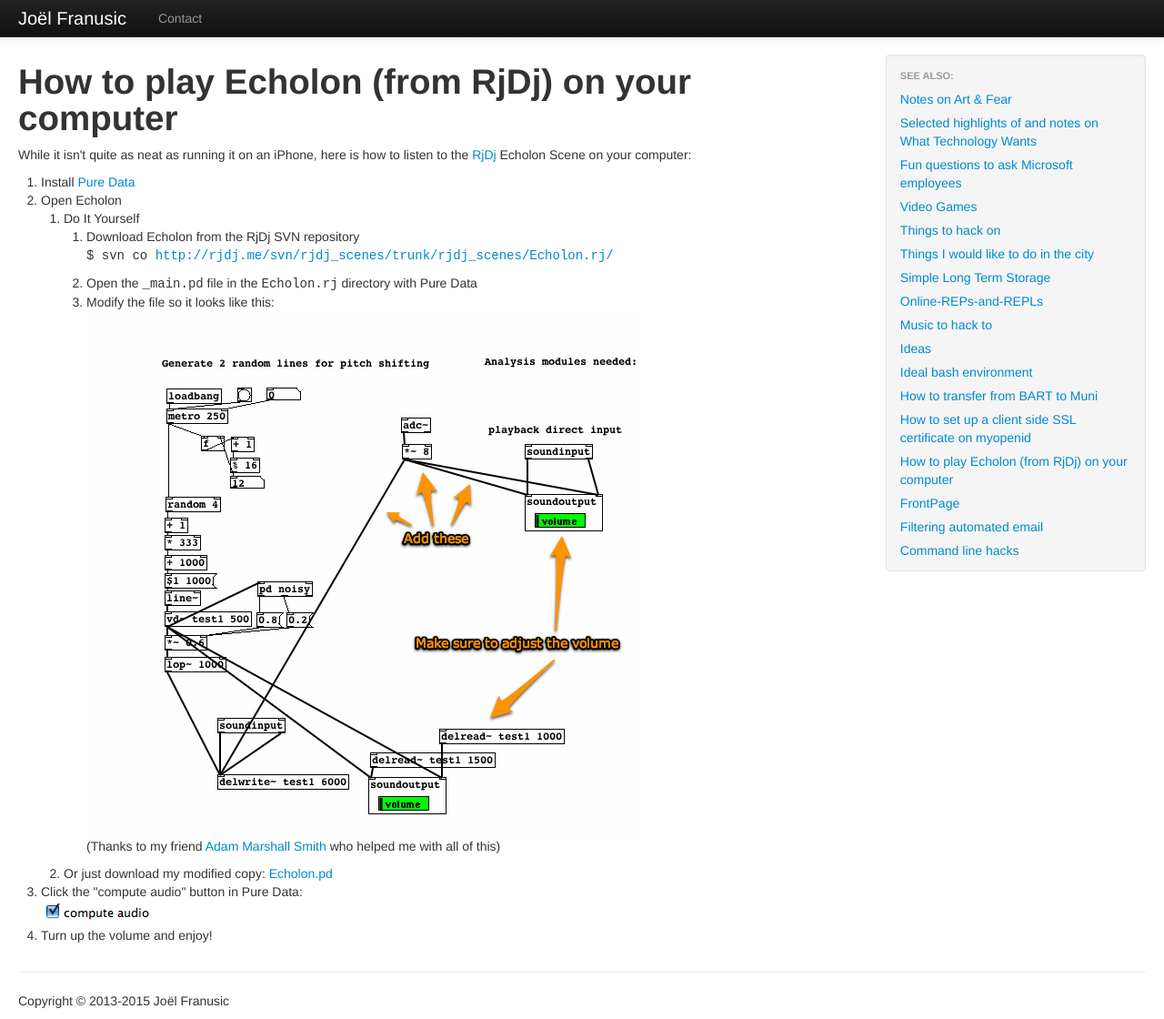
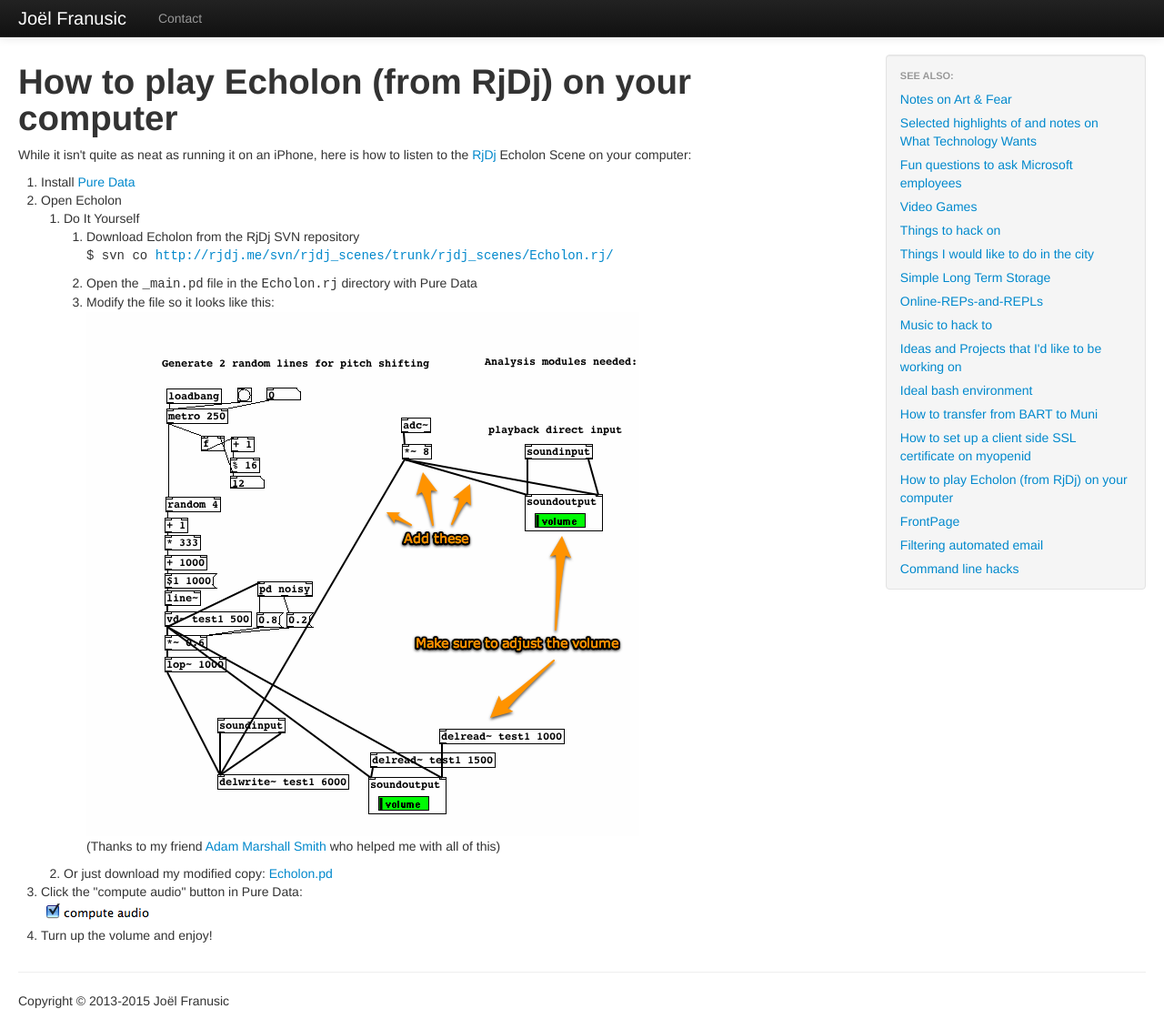
Before and after one commit to jpf/jpf.github.io, a Jekyll site: the page built from _posts/2013-05-20-How_to_play_RjDj_Echolon_scene_on_your_computer.html, in a window 1280 px wide and 1120 px high. Shown: the whole window at 91% size. Built offline with Jekyll 4.4.1, drawn with Linux system fonts in a browser that asks for light colours; nearby versions of some CDN libraries.

Commit message:
Tweak old content

```diff
--- a/_posts/2013-05-20-How_to_play_RjDj_Echolon_scene_on_your_computer.html
+++ b/_posts/2013-05-20-How_to_play_RjDj_Echolon_scene_on_your_computer.html
@@ -16,7 +16,7 @@
             </li>
             <li>Open the <span style="font-family: 'Courier New';">_main.pd</span> file in the <span style="font-family: 'Courier New';">Echolon.rj</span> directory with Pure Data</li>
             <li>
-	        Modify the file so it looks like this: <br/><img src="assets/Echolon.pd.png">
+	        Modify the file so it looks like this: <br/><img src="/assets/Echolon.pd.png">
                 <p>(Thanks to my friend <a href="http://adamsmith.as">Adam Marshall Smith</a> who helped me with all of this)</p>
             </li>
         </ol>
@@ -26,7 +26,7 @@
     </li>
     <li>
         Click the "compute audio" button in Pure Data:<br/>
-        <img src="assets/Pd_compute_audio.png">
+        <img src="/assets/Pd_compute_audio.png">
     </li>
     <li>Turn up the volume and enjoy!</li>
 </ol>
--- a/_posts/2013-05-20-How_to_transfer_from_BART_to_Muni.html
+++ b/_posts/2013-05-20-How_to_transfer_from_BART_to_Muni.html
@@ -16,8 +16,8 @@
     <li>Get off at the <a href="http://en.wikipedia.org/wiki/Powell_Street_Station">Powell Street Station</a></li>
     <li>Take the elevator up 2 floors, as if you are going to exit the station.</li>
     <li>
-        Take MUNI Transfer Ticket from Muni Transfer Machine
-        <img src="assets/muni-transfer-machine.jpg" width="150" height="200">
+        Take MUNI Transfer Ticket from Muni Transfer Machine<br>
+        <img src="/assets/muni-transfer-machine.jpg" width="150" height="200">
     </li>
     <li>Make sure you have $1.25 in coins.
     <p>If you don't have coins, go to a BART ticket booth, and use the button in the lower right hand corner to change a $1 bill into quarters.</p>
--- a/_posts/2013-05-20-Ideas.html
+++ b/_posts/2013-05-20-Ideas.html
@@ -1,9 +1,8 @@
 ---
-title: Ideas
+title: Ideas and Projects that I'd like to be working on
 layout: default
 permalink: Ideas
 ---
-<h1>Ideas and Projects that I'm working on</h1>
 <ul>
     <li>OpenPGP relay</li>
     <li>DNS to HTTP proxy</li>
```
